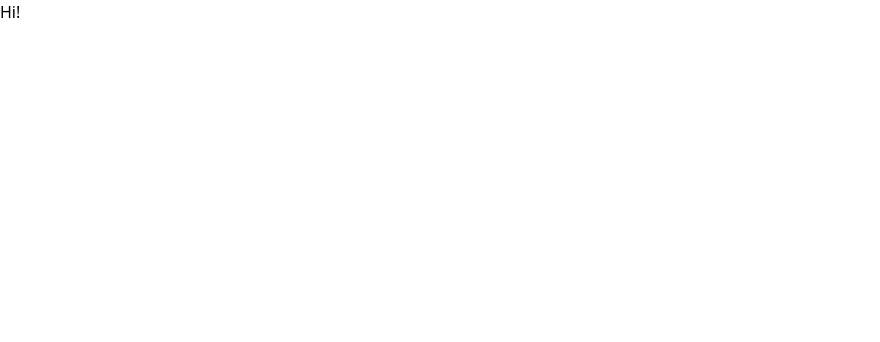
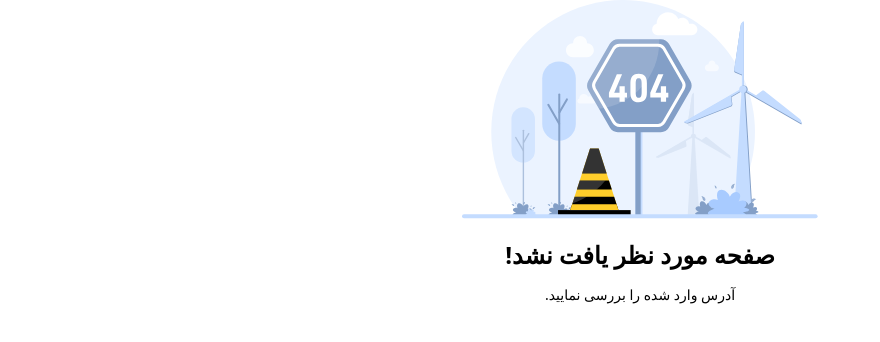
Before and after one commit to rezagholami1998/TodoList, a React (Vite) app: page / in a window 1280 px wide. Shown: the top 342 px of the page, without its empty margins (0-880 px from the left). Built offline with nearby package versions, Linux system fonts and the light colour scheme.

Commit message:
Add : route Home ,Verification and Notfound to App.tsx

```diff
--- a/src/App.tsx
+++ b/src/App.tsx
@@ -1,5 +1,14 @@
+import { BrowserRouter, Routes, Route } from "react-router-dom";
+import Notfound from "./pages/Notfound";
 const App = () => {
-  return <>Hi!</>;
+  return (
+    <BrowserRouter>
+      <Routes>
+        <Route path="*" element={<Notfound />} />
+        <Route path="/verification" element={<></>} />
+        <Route path="/home" element={<></>} />
+      </Routes>
+    </BrowserRouter>
+  );
 };
-
 export default App;
```
